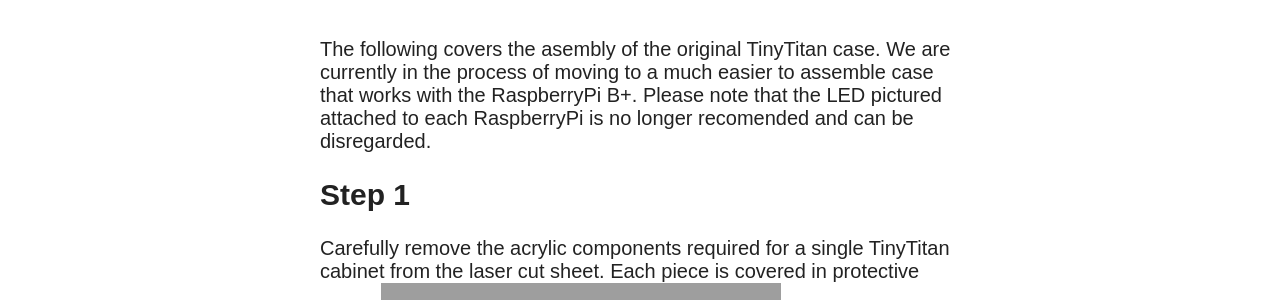
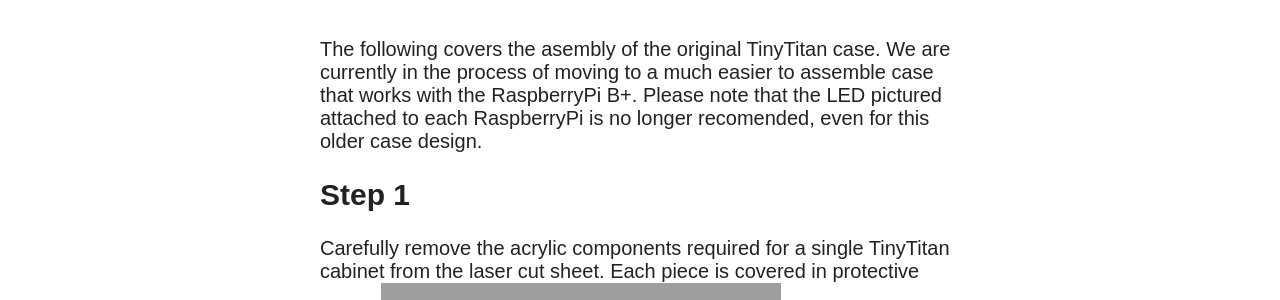
Before and after one commit to TinyTitan/tinytitan.github.io, a Jekyll site: the page built from assembly.md, in a window 1280 px wide and 900 px high. Shown: the part 345-645 px from the top of the window. Built offline with Jekyll 4.4.1, drawn with Linux system fonts in a browser that asks for light colours; nearby versions of some CDN libraries.

Commit message:
Updates to intro

```diff
--- a/assembly.md
+++ b/assembly.md
@@ -9,7 +9,7 @@
 share: true
 ---
 
-The following covers the asembly of the original TinyTitan case. We are currently in the process of moving to a much easier to assemble case that works with the RaspberryPi B+. Please note that the LED pictured attached to each RaspberryPi is no longer recomended and can be disregarded.
+The following covers the asembly of the original TinyTitan case. We are currently in the process of moving to a much easier to assemble case that works with the RaspberryPi B+. Please note that the LED pictured attached to each RaspberryPi is no longer recomended, even for this older case design.
 
 ## Step 1
 Carefully remove the acrylic components required for a single TinyTitan cabinet from the laser cut sheet. Each piece is covered in protective paper.
```
